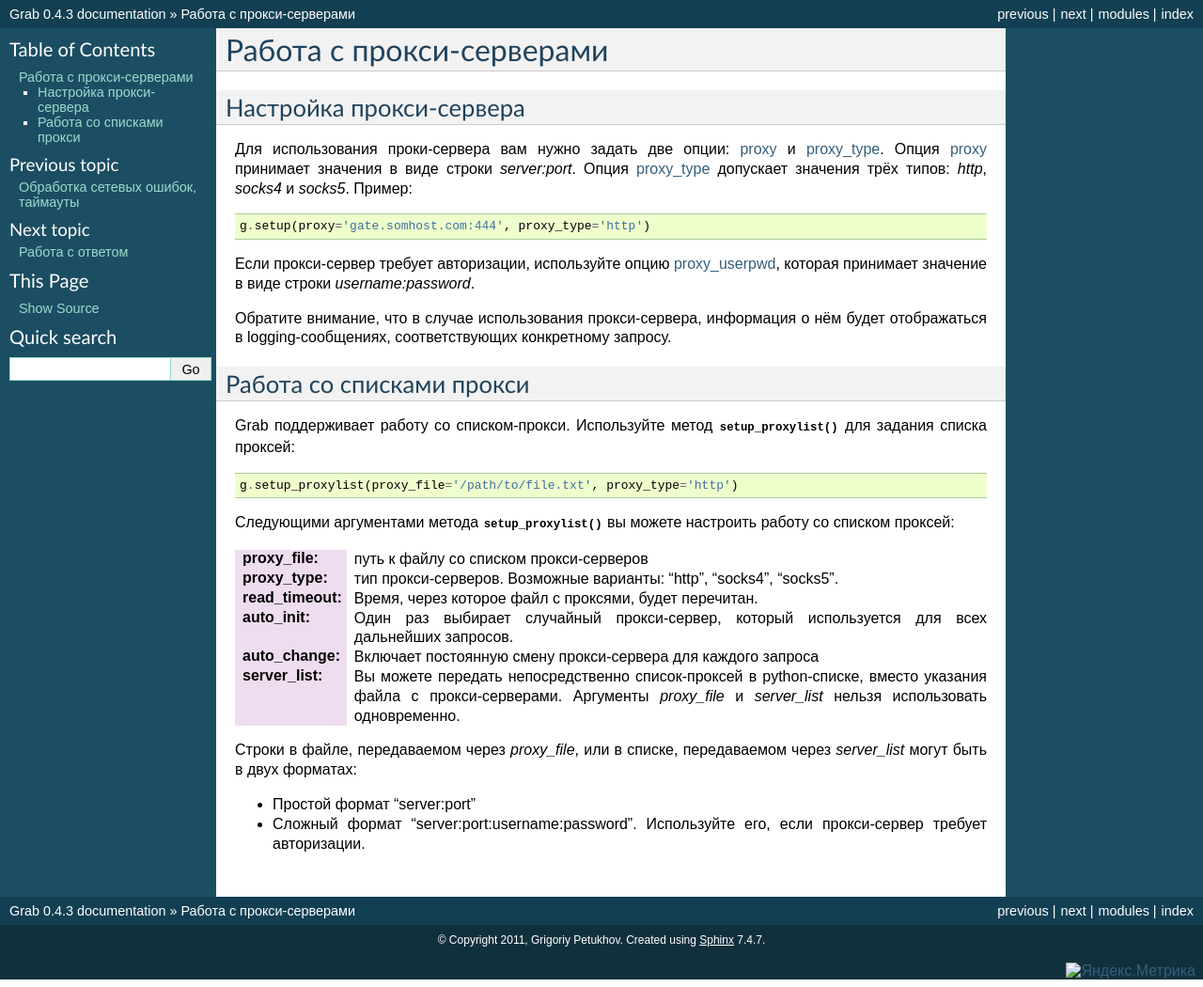
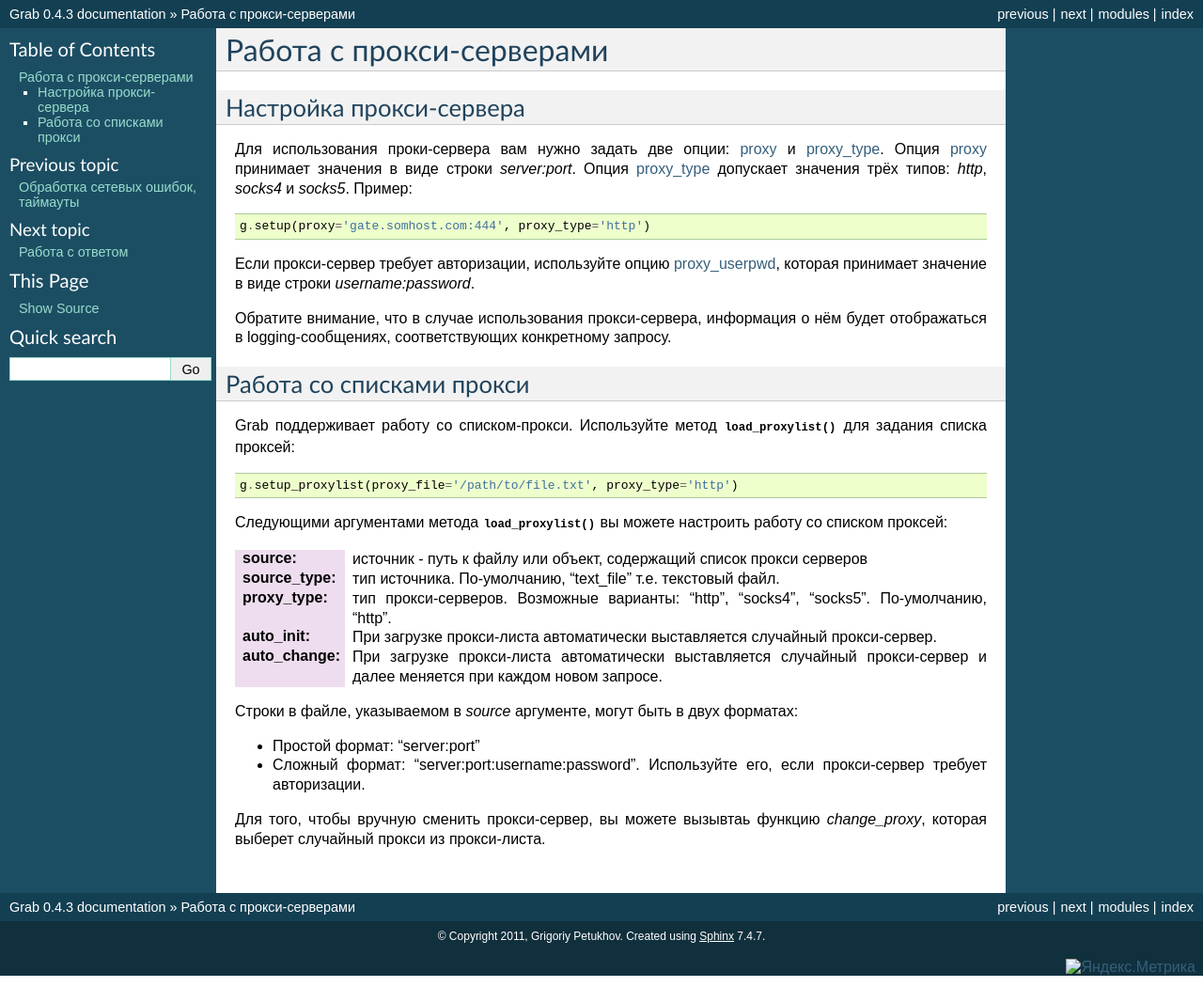
Before and after one commit to lorien/grab, a Sphinx documentation site: the page built from docs/grab/proxy.rst, in a window 1280 px wide. Shown: the whole page at 94% size. Built offline with Sphinx 7.4.7, drawn with Linux system fonts in a browser that asks for light colours.

Commit message:
Update docs

```diff
--- a/docs/grab/proxy.rst
+++ b/docs/grab/proxy.rst
@@ -16,20 +16,21 @@
 Работа со списками прокси
 -------------------------
 
-Grab поддерживает работу со списком-прокси. Используйте метод :meth:`~grab.base.BaseGrab.setup_proxylist` для задания списка проксей::
+Grab поддерживает работу со списком-прокси. Используйте метод :meth:`~grab.base.BaseGrab.load_proxylist` для задания списка проксей::
 
     g.setup_proxylist(proxy_file='/path/to/file.txt', proxy_type='http')
 
-Следующими аргументами метода :meth:`~grab.base.BaseGrab.setup_proxylist` вы можете настроить работу со списком проксей:
+Следующими аргументами метода :meth:`~grab.base.BaseGrab.load_proxylist` вы можете настроить работу со списком проксей:
 
-:proxy_file: путь к файлу со списком прокси-серверов
-:proxy_type: тип прокси-серверов. Возможные варианты: "http", "socks4", "socks5".
-:read_timeout: Время, через которое файл с проксями, будет перечитан.
-:auto_init: Один раз выбирает случайный прокси-сервер, который используется для всех дальнейших запросов.
-:auto_change: Включает постоянную смену прокси-сервера для каждого запроса
-:server_list: Вы можете передать непосредственно список-проксей в python-списке, вместо указания файла с прокси-серверами. Аргументы `proxy_file` и `server_list` нельзя использовать одновременно.
+:source: источник - путь к файлу или объект, содержащий список прокси серверов
+:source_type: тип источника. По-умолчанию, "text_file" т.е. текстовый файл.
+:proxy_type: тип прокси-серверов. Возможные варианты: "http", "socks4", "socks5". По-умолчанию, "http".
+:auto_init: При загрузке прокси-листа автоматически выставляется случайный прокси-сервер.
+:auto_change: При загрузке прокси-листа автоматически выставляется случайный прокси-сервер и далее меняется при каждом новом запросе.
 
-Строки в файле, передаваемом через `proxy_file`, или в списке, передаваемом через `server_list` могут быть в двух форматах:
+Строки в файле, указываемом в `source` аргументе, могут быть в двух форматах:
 
-* Простой формат "server:port"
-* Сложный формат "server:port:username:password". Используйте его, если прокси-сервер требует авторизации.
+* Простой формат: "server:port"
+* Сложный формат: "server:port:username:password". Используйте его, если прокси-сервер требует авторизации.
+
+Для того, чтобы вручную сменить прокси-сервер, вы можете вызывтаь функцию `change_proxy`, которая выберет случайный прокси из прокси-листа.
```
Also changed, not shown: docs/api/base.rst (+1 -6 lines).
